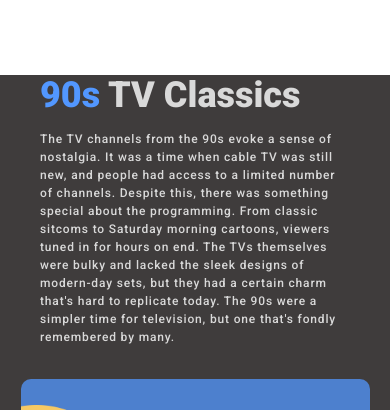
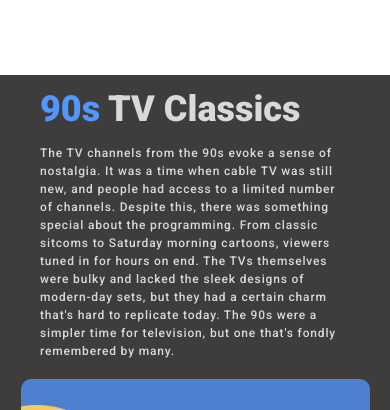
Before and after one commit to Classicstvs/the-app, a Next.js app: page / in a window 390 px wide. Shown: the part 716-1126 px from the top of the page. Built offline with nearby package versions, Linux system fonts and the light colour scheme; no server answers.

Commit message:
FIX: responsive media query background

```diff
--- a/styles/Home.module.css
+++ b/styles/Home.module.css
@@ -261,7 +261,7 @@
     }
 
     .pageInfo {
-        top: 312px;
+        top: 326px;
     }
 
     .rightSecton {
--- a/styles/allChannels.module.css
+++ b/styles/allChannels.module.css
@@ -343,11 +343,7 @@
 
 
     .main {
-        background: linear-gradient(to top,
-                #3F3C3C 0%,
-                #3F3C3C 29%,
-                #D9D9D91F 0%,
-                #D9D9D91F 100%);
+        background:transparent;
     }
 
     .pageInfo {
```
Also changed, not shown: pages/ads.txt (deleted), public/ads.txt (added).
